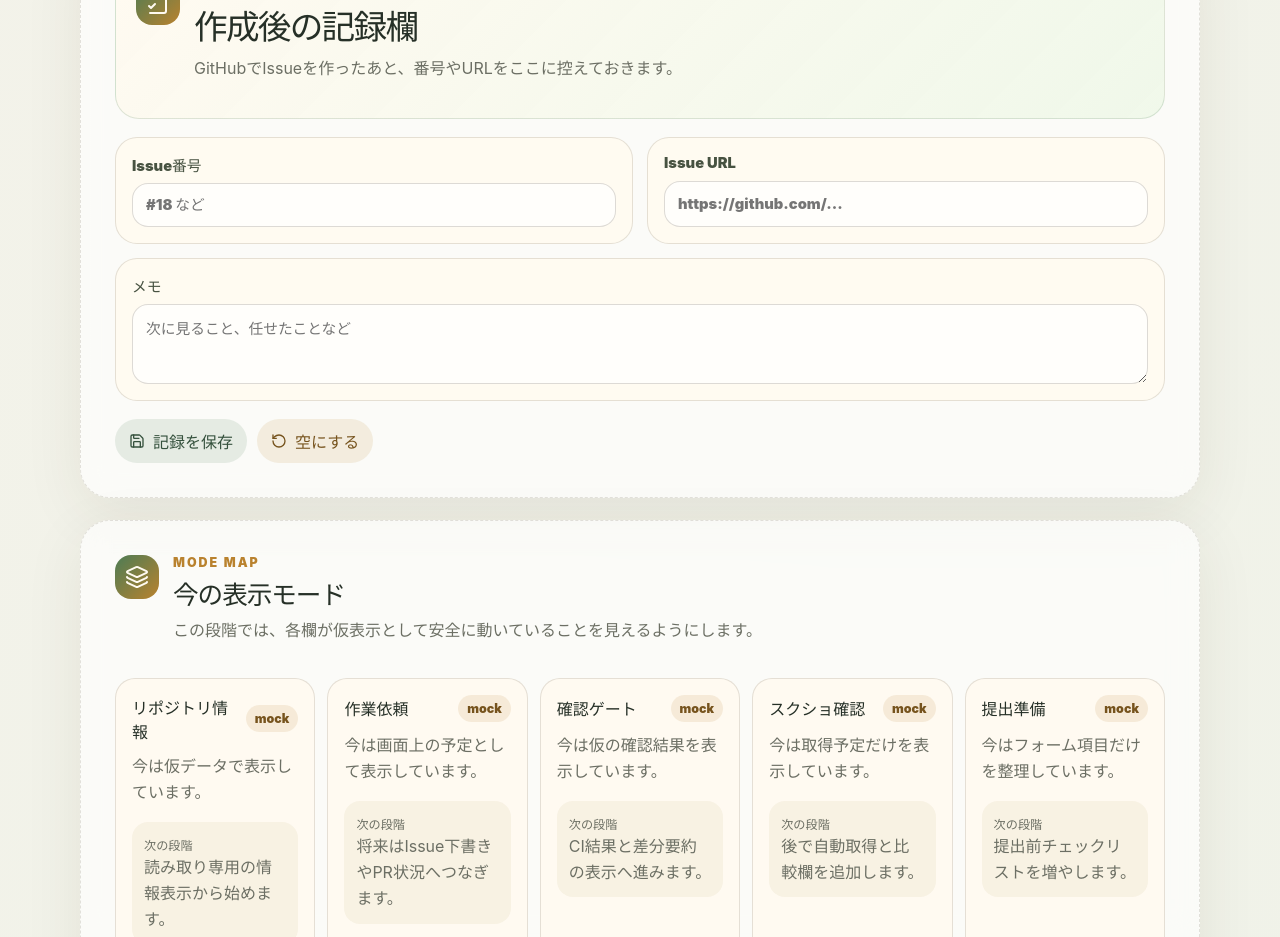
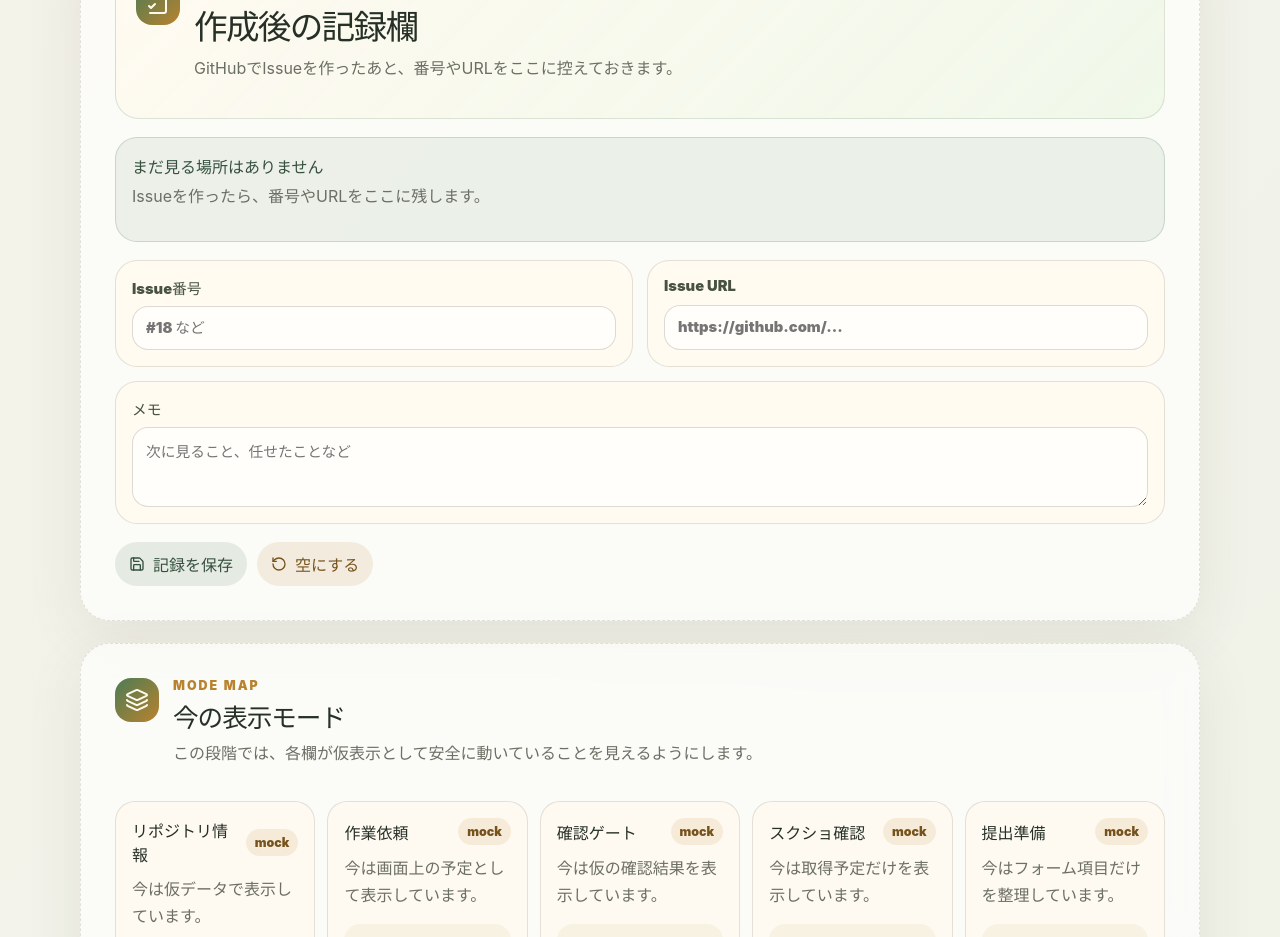
Before and after one commit to sunpotflower4460-cpu/darake-dev-app-AI, a React (Vite) app: page / in a window 1280 px wide. Shown: the part 10640-11577 px from the top of the page. Built offline with nearby package versions, Linux system fonts and the light colour scheme.

Commit message:
feat: show next issue destination card

```diff
--- a/src/components/IssueRecordPanel.tsx
+++ b/src/components/IssueRecordPanel.tsx
@@ -1,10 +1,12 @@
-import { useState } from 'react';
-import { Check, FileCheck2, RotateCcw, Save } from 'lucide-react';
+import { useMemo, useState } from 'react';
+import { Check, ExternalLink, FileCheck2, RotateCcw, Save } from 'lucide-react';
 import { clearIssueRecord, loadIssueRecord, saveIssueRecord, type IssueRecord } from '../utils/issueRecordStore';
+import { getIssueNextStep } from '../utils/issueNextStep';
 
 export function IssueRecordPanel() {
   const [record, setRecord] = useState<IssueRecord>(() => loadIssueRecord());
   const [saved, setSaved] = useState(false);
+  const nextStep = useMemo(() => getIssueNextStep(record), [record]);
 
   function updateRecord(next: Partial<IssueRecord>) {
     setRecord((current) => ({ ...current, ...next }));
@@ -33,6 +35,16 @@ export function IssueRecordPanel() {
         </div>
       </div>
 
+      <div className="issueNextCard">
+        <div>
+          <strong>{nextStep.title}</strong>
+          <p>{nextStep.message}</p>
+        </div>
+        {nextStep.hasLink && nextStep.url && (
+          <a href={nextStep.url} target="_blank" rel="noreferrer"><ExternalLink size={16} /> Issueを開く</a>
+        )}
+      </div>
+
       <div className="issueRecordGrid">
         <label>
           Issue番号
```
